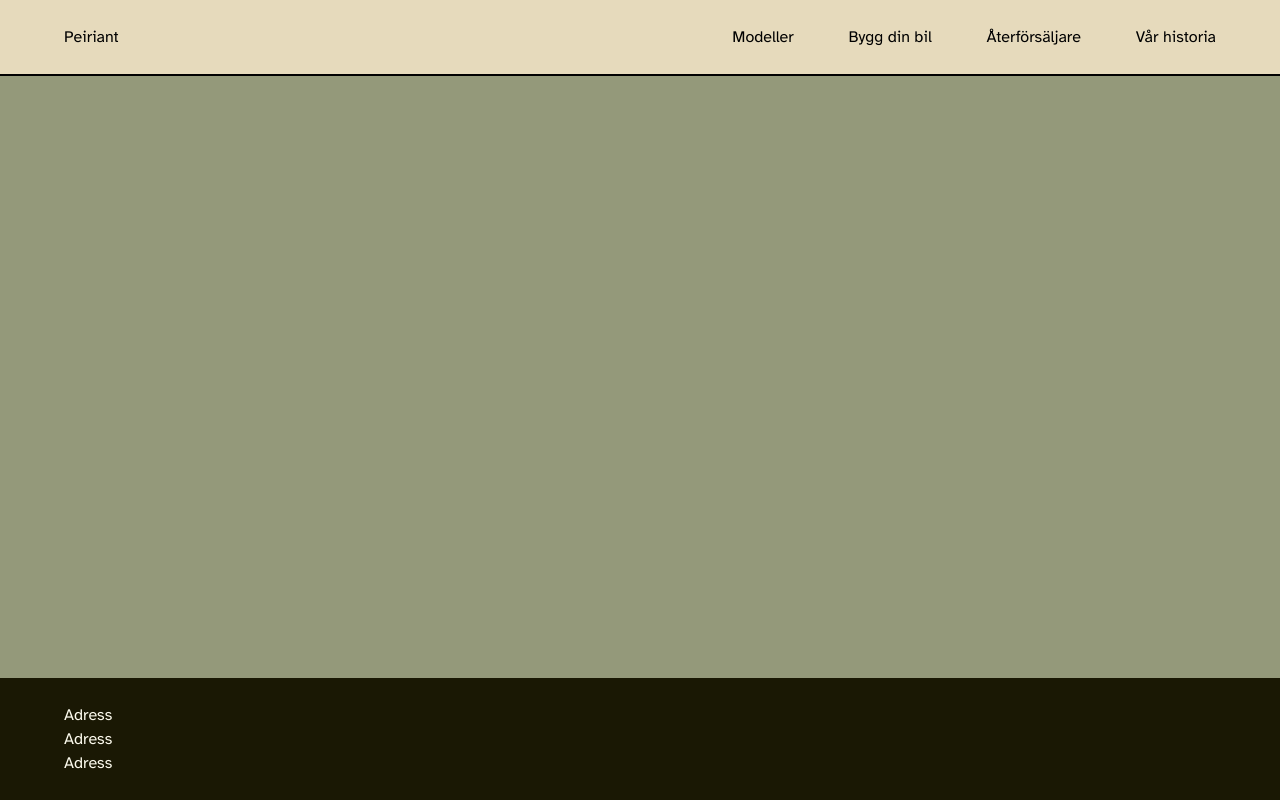
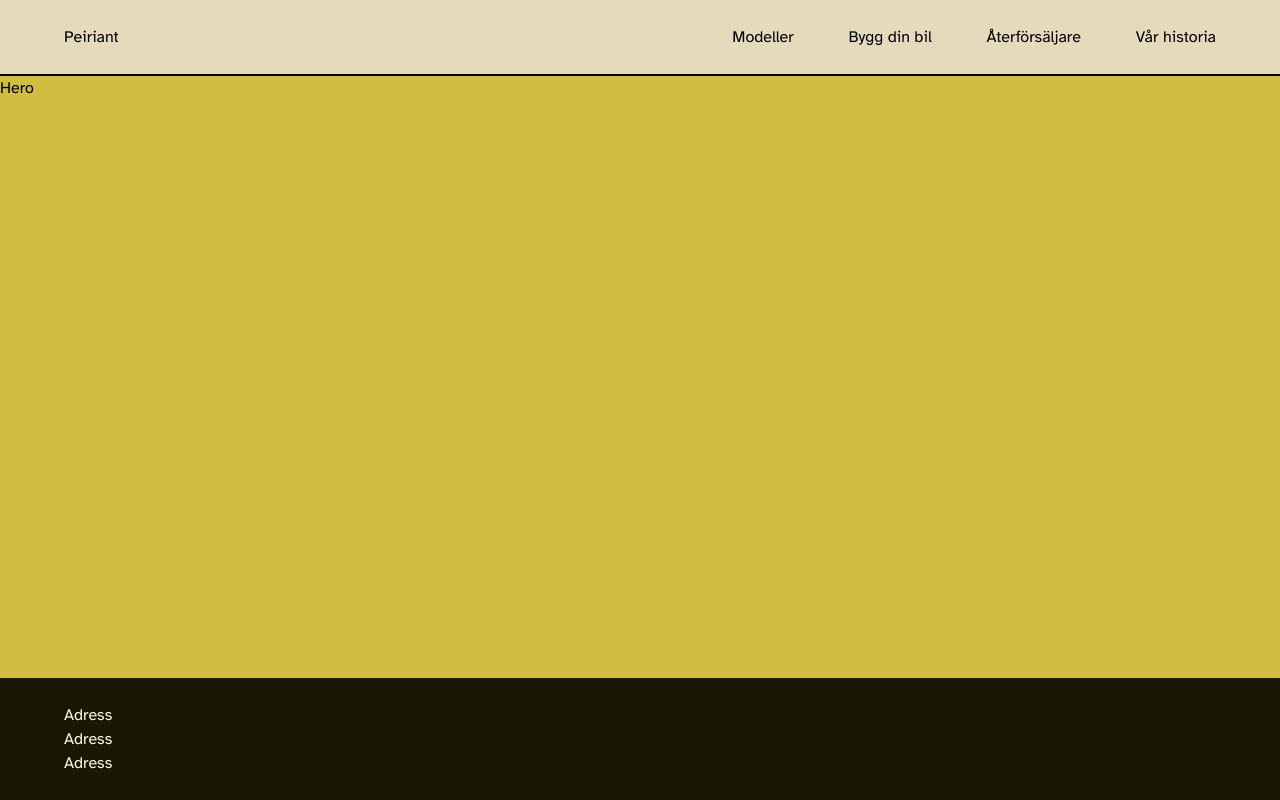
Before and after one commit to JT350120/exjobb, a Vue app: page / in a window 1280 px wide. Built offline with nearby package versions, Linux system fonts and the light colour scheme.

Commit message:
Menu toggle good for now

```diff
--- a/src/App.vue
+++ b/src/App.vue
@@ -17,12 +17,10 @@
 <template>
   <div class="flex flex-col min-h-screen">
     <Header />
-    <div class="flex-grow bg-green">
-      <Menu v-show="store.menuOpen" class="flex-grow"/>
-    </div>
+      <Menu v-show="store.menuOpen"/>
+      <Hero class="flex-grow"/>
     <Footer />
   </div>
-  <!--<HelloWorld msg="Vite + Vue" />-->
 </template>
 
 <style scoped>
--- a/src/components/Hero.vue
+++ b/src/components/Hero.vue
@@ -1,15 +1,15 @@
 <script setup>
-import { ref } from 'vue'
+//import { reactive } from 'vue';
 
-defineProps({
-  msg: String,
-})
-
-const count = ref(0)
+/*const state = reactive({
+  menuOpen: false,
+});*/
 </script>
 
 <template>
-
+  <div class="w-full bg-yellow">
+    Hero
+  </div>
 </template>
 
 <style scoped>
--- a/src/components/Menu.vue
+++ b/src/components/Menu.vue
@@ -7,14 +7,14 @@
 </script>
 
 <template>
-  <nav class="md:hidden z-99 text-lg w-full flex flex-col justify-evenly px-x-standard py-y-standard bg-white">
-    <div>
+  <nav class="md:hidden z-999 text-lg w-full h-full top-0 absolute flex flex-col items-center justify-center px-x-standard bg-white">
+    <div class="mb-y-standard">
       <a>Modeller</a>
     </div>
-      <div>
+    <div class="mb-y-standard">
       <a>Bygg din bil</a>
     </div>
-      <div>
+    <div class="mb-y-standard">
       <a>Återförsäljare</a>
     </div>
     <div>
```
Lines whose indentation alone changed are shown as unchanged.
